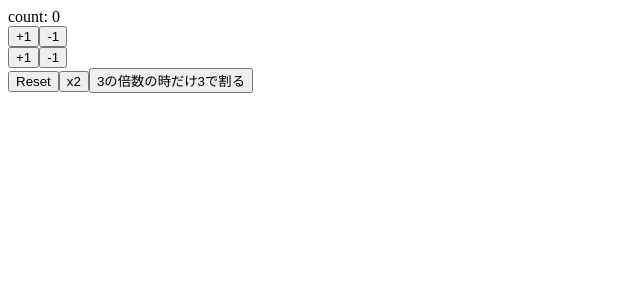
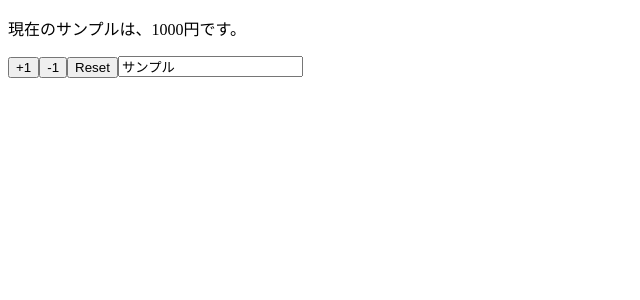
Before and after one commit to keith-k1985/react-hooks-101, a React (Create React App) app: page / in a window 1280 px wide. Shown: the top 300 px of the page, without its empty margins (0-640 px from the left). Built offline with nearby package versions, Linux system fonts and the light colour scheme.

Commit message:
implement component using multipulstates

```diff
--- a/src/App.js
+++ b/src/App.js
@@ -1,38 +1,30 @@
 import { useState } from "react";
 
-const App = () => {
-  const [count, setCount] = useState(0);
+const App = (props) => {
+  const [name, setName] = useState(props.name);
+  const [price, setPrice] = useState(props.price);
 
-  const increment = () => setCount(count + 1);
-  const decrement = () => setCount(count - 1);
-
-  const increment2 = () => setCount((previousCount) => previousCount + 1);
-  const decrement2 = () => setCount((previousCount) => previousCount - 1);
-  const resetCount = () => setCount(0);
-  const mulCount = () => setCount((previousCount) => previousCount * 2);
-  const divide3 = () =>
-    setCount((previousCount) => {
-      return previousCount % 3 === 0 ? previousCount / 3 : previousCount;
-    });
+  const reset = () => {
+    setPrice(props.price);
+    setName(props.name);
+  };
 
   return (
     <>
-      <div>count: {count}</div>
-      <div>
-        <button onClick={increment}>+1</button>
-        <button onClick={decrement}>-1</button>
-      </div>
-      <div>
-        <button onClick={increment2}>+1</button>
-        <button onClick={decrement2}>-1</button>
-      </div>
-      <div>
-        <button onClick={resetCount}>Reset</button>
-        <button onClick={mulCount}>x2</button>
-        <button onClick={divide3}>3の倍数の時だけ3で割る</button>
-      </div>
+      <p>
+        現在の{name}は、{price}円です。
+      </p>
+      <button onClick={() => setPrice(price + 1)}>+1</button>
+      <button onClick={() => setPrice(price - 1)}>-1</button>
+      <button onClick={reset}>Reset</button>
+      <input value={name} onChange={(e) => setName(e.target.value)} />
     </>
   );
 };
 
+App.defaultProps = {
+  name: "サンプル",
+  price: 1000,
+};
+
 export default App;
```
